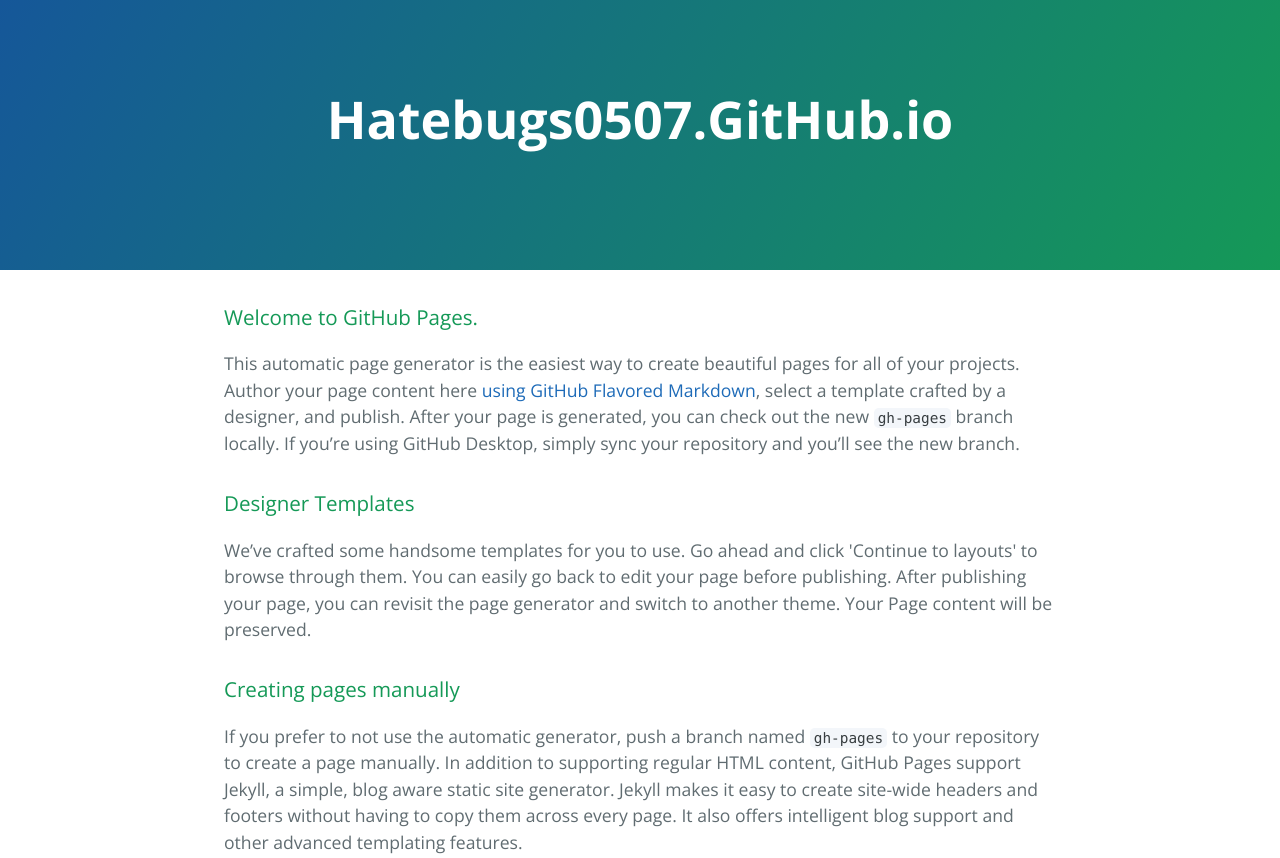
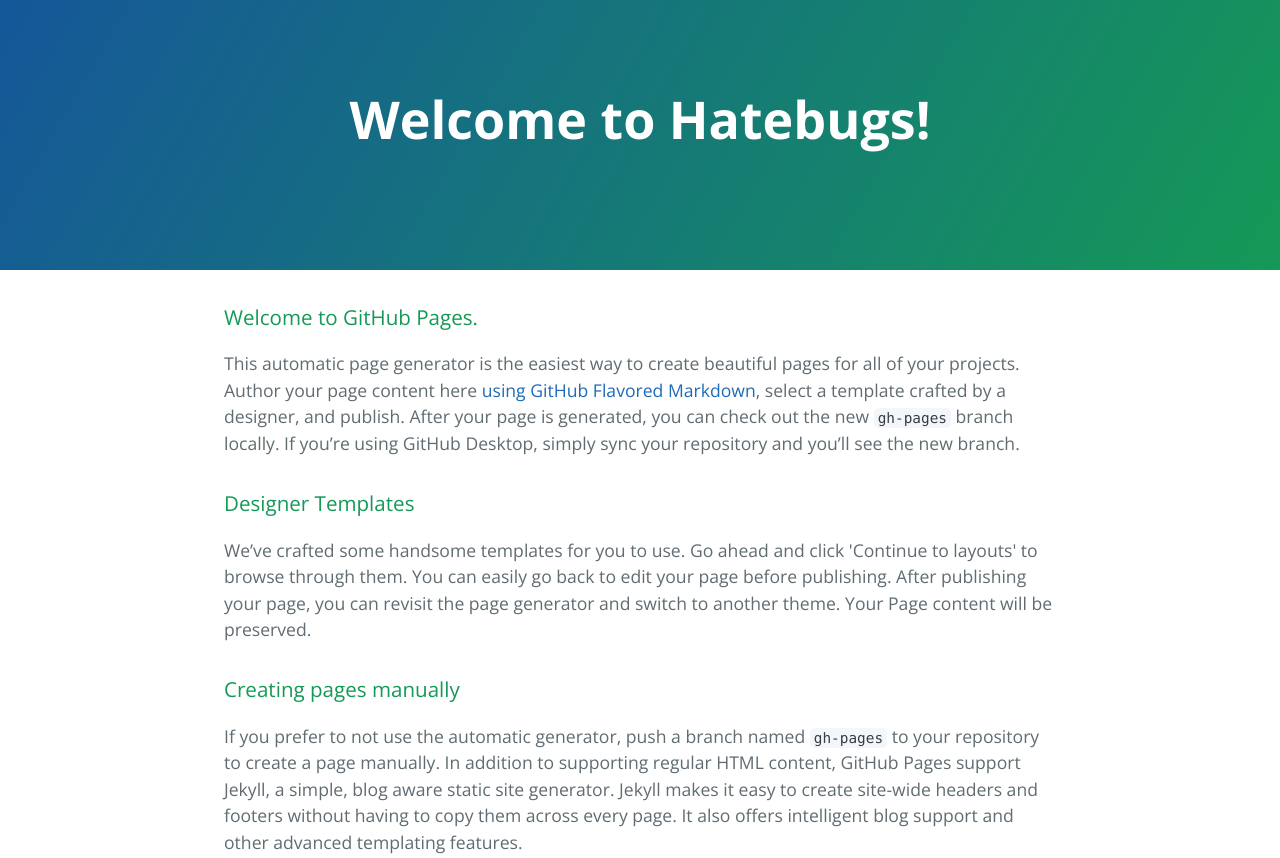
Before and after one commit to Hatebugs57/hatebugs0507.github.io, a plain HTML site: page index.html in a window 1280 px wide. Shown: the top 858 px of the page. Drawn offline with nearby package versions, Linux system fonts and the light colour scheme.

Commit message:
Update index.html

```diff
--- a/index.html
+++ b/index.html
@@ -11,7 +11,7 @@
   </head>
   <body>
     <section class="page-header">
-      <h1 class="project-name">Hatebugs0507.GitHub.io</h1>
+      <h1 class="project-name">Welcome to Hatebugs!</h1>
       <h2 class="project-tagline"></h2>
     </section>
 
```
